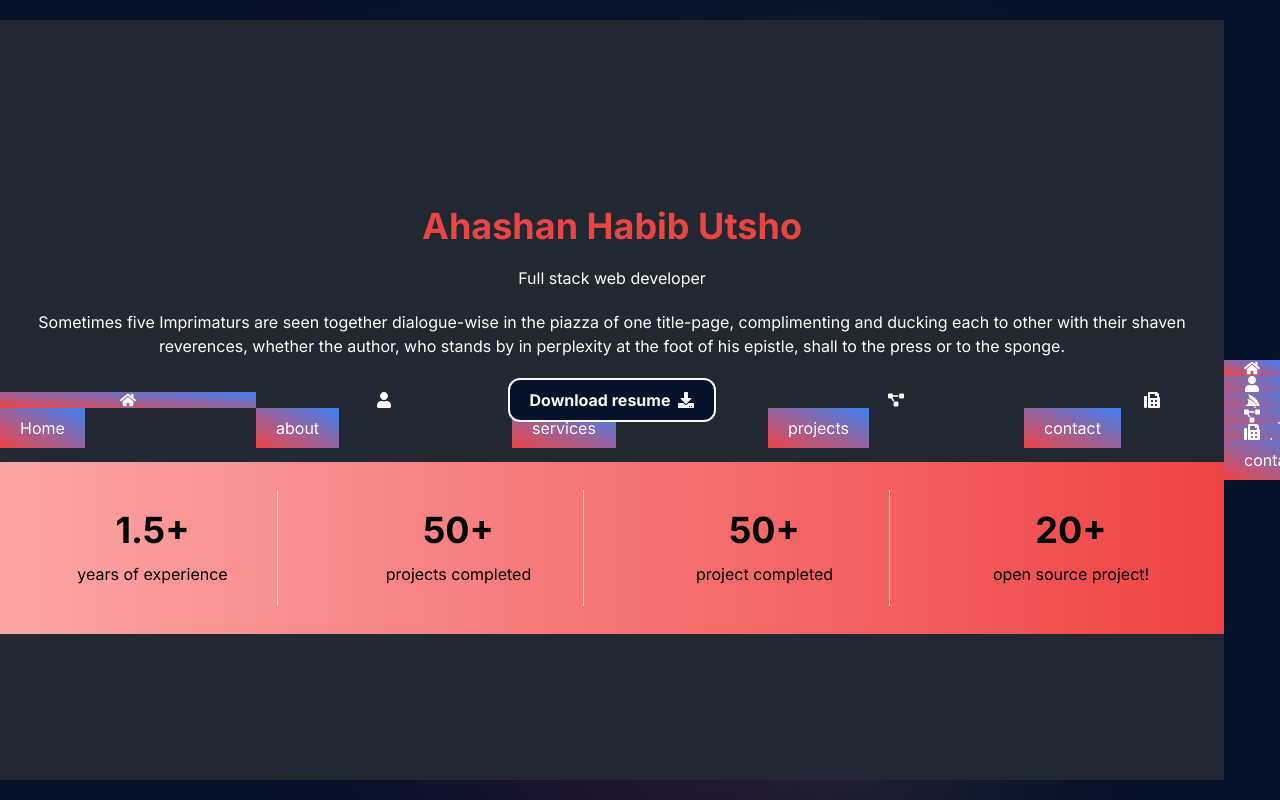
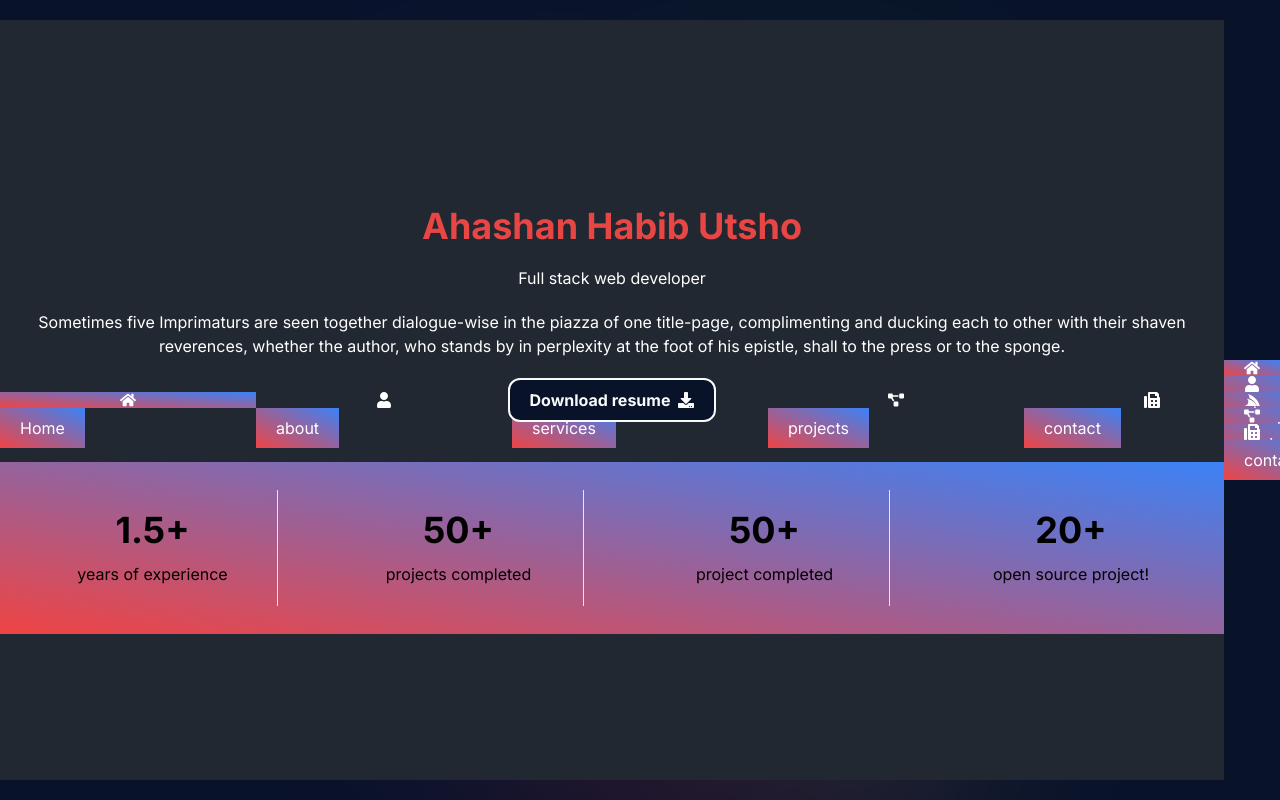
Before and after one commit to habib-utsho/utshofolio-next, a Next.js app: page / in a window 1280 px wide. Shown: the top 800 px of the page. Built offline with nearby package versions, Linux system fonts and the light colour scheme.

Commit message:
refactor

```diff
--- a/src/app/(with-sidebar)/page.js
+++ b/src/app/(with-sidebar)/page.js
@@ -11,7 +11,8 @@ const page = () => {
                 <button className='my-btn-one'>Download resume <FaDownload></FaDownload></button>
             </div>
 
-            <div className='grid grid-cols-2 md:grid-cols-4 bg-gradient-to-r from-red-300 to-red-500 mt-10 text-center w-full'>
+
+            <div className='grid grid-cols-2 md:grid-cols-4 bg-gradient-to-tr from-red-500 to-blue-500 mt-10 text-center w-full'>
                 <div className='p-7'>
                     <div className='p-5 space-y-3 md:border-r'>
                         <h2 className='my-title'>1.5+</h2>
--- a/src/app/(with-sidebar)/projects/page.js
+++ b/src/app/(with-sidebar)/projects/page.js
@@ -62,8 +62,6 @@ const ProjectsPage = () => {
                             tabPanels.map((category, ind) => <Tab key={ind} onClick={() => setActiveTab(category)} className={`p-3 cursor-pointer outline-none ${activeTab === category && 'border-b border-green-500'}`}>{category}</Tab>)
                         }
                     </TabList>
-
-
 
                     {/* Tabpanel */}
                     {
```
